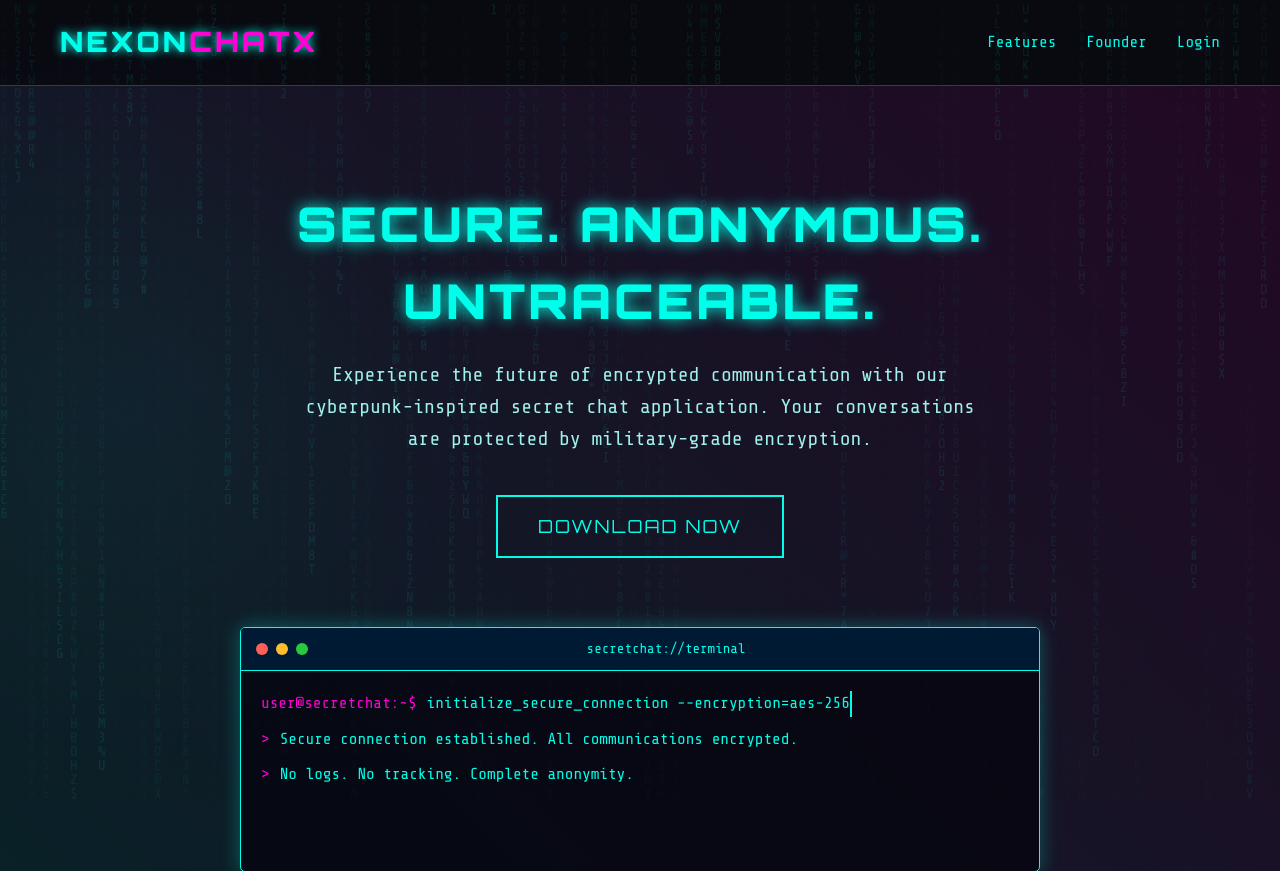
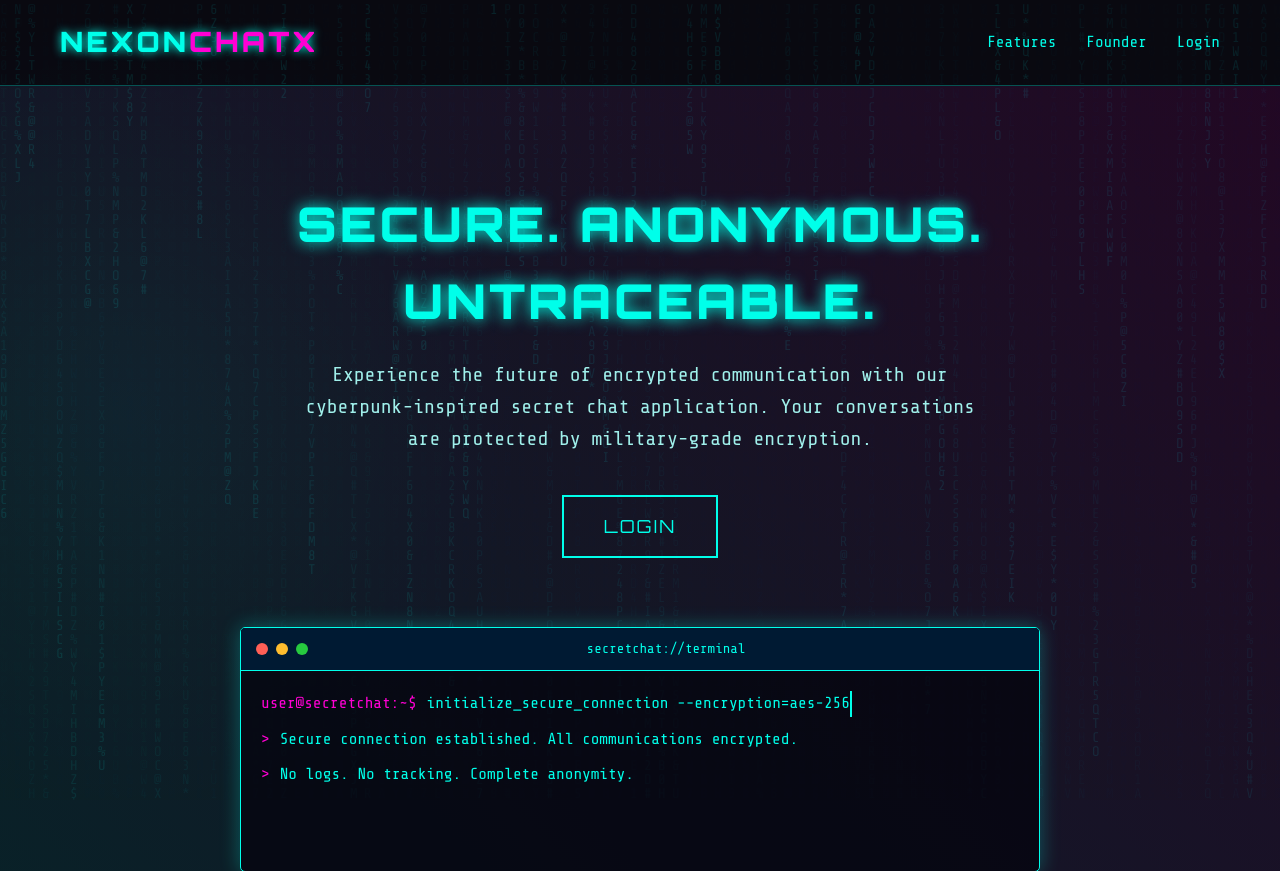
Before and after one commit to Rutwaza/chattohost, a Django app: page / in a window 1280 px wide. Shown: the top 871 px of the page. Run offline with Django 5.2, Linux system fonts and the light colour scheme.

Commit message:
CYBERPUNK-FULL.GO1

```diff
--- a/chat/templates/chat/landing.html
+++ b/chat/templates/chat/landing.html
@@ -359,7 +359,7 @@
         <div class="container">
             <h1>Secure. Anonymous. Untraceable.</h1>
             <p>Experience the future of encrypted communication with our cyberpunk-inspired secret chat application. Your conversations are protected by military-grade encryption.</p>
-            <a href="#download" class="cta-button">Download Now</a>
+            <a href="{% url 'chat:login' %}" class="cta-button">LOGIN</a>
 
             <div class="terminal-window">
                 <div class="terminal-header">
```
